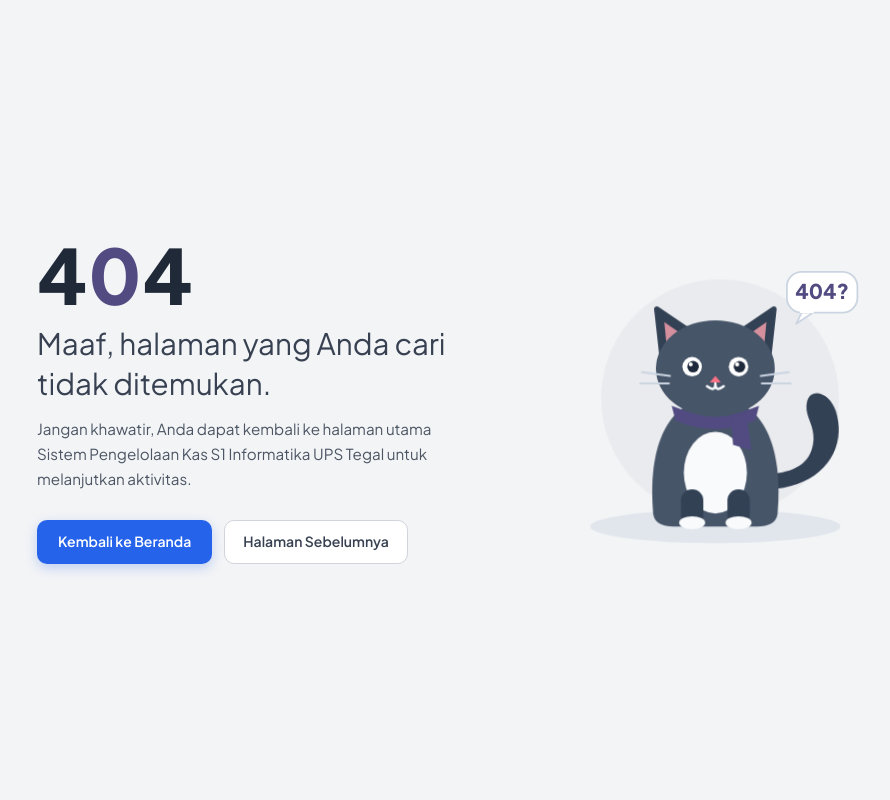
After one commit to tegarsatria632-svg/kas-klas, a Laravel app: template resources/views/errors/404.blade.php in a window 1280 px wide. The commit adds this page. Shown: the whole page, without its empty margins (164-1054 px from the left). Run offline with Laravel 8, Linux system fonts and the light colour scheme; the template is opened without the code that fills it, so the values that code supplies are empty; settings files or empty folders that the repository lacks are supplied.

Commit message:
Add global circular loader animation and animated 404 error page

```diff
--- a/resources/views/auth/login.blade.php
+++ b/resources/views/auth/login.blade.php
@@ -44,6 +44,7 @@
     </style>
 </head>
 <body class="bg-slate-50 min-h-screen flex items-center justify-center p-4 sm:p-6 text-slate-800 antialiased">
+    @include('partials.page-loader')
 
     <!-- Main Container -->
     <main class="w-full max-w-md">
--- /dev/null
+++ b/resources/views/errors/404.blade.php
@@ -0,0 +1,315 @@
+<!DOCTYPE html>
+<html lang="id">
+<head>
+    <meta charset="UTF-8">
+    <meta name="viewport" content="width=device-width, initial-scale=1.0">
+    <title>404 - Halaman Tidak Ditemukan | Sistem Pengelolaan Kas</title>
+    <link rel="stylesheet" href="{{ asset('css/app.css') }}">
+    <link rel="preconnect" href="https://fonts.googleapis.com">
+    <link rel="preconnect" href="https://fonts.gstatic.com" crossorigin>
+    <link href="https://fonts.googleapis.com/css2?family=Plus+Jakarta+Sans:wght@400;500;600;700;800&display=swap" rel="stylesheet">
+    <style>
+        * {
+            box-sizing: border-box;
+        }
+        body {
+            margin: 0;
+            font-family: 'Plus Jakarta Sans', sans-serif;
+            background: #f3f4f6;
+            color: #374151;
+            min-height: 100vh;
+            min-height: 100dvh;
+            display: flex;
+            align-items: center;
+            justify-content: center;
+            padding: 24px 20px;
+            overflow-x: hidden;
+        }
+        .err404-container {
+            width: 100%;
+            max-width: 960px;
+            display: flex;
+            flex-direction: column;
+            align-items: center;
+            justify-content: center;
+            gap: 36px;
+        }
+        @media (min-width: 768px) {
+            .err404-container {
+                flex-direction: row;
+                gap: 48px;
+            }
+        }
+        .err404-copy {
+            max-width: 440px;
+            width: 100%;
+            text-align: center;
+        }
+        @media (min-width: 768px) {
+            .err404-copy {
+                text-align: left;
+            }
+        }
+        .err404-code {
+            font-size: clamp(3.5rem, 8vw, 4.75rem);
+            font-weight: 800;
+            line-height: 1;
+            letter-spacing: -0.04em;
+            color: #1f2937;
+            margin: 0 0 12px;
+            display: inline-flex;
+            align-items: center;
+            gap: 4px;
+        }
+        .err404-code .digit-mid {
+            color: #514b82;
+            display: inline-block;
+            animation: err404-float 3.2s ease-in-out infinite;
+        }
+        .err404-headline {
+            font-size: clamp(1.35rem, 3vw, 1.85rem);
+            font-weight: 300;
+            line-height: 1.35;
+            color: #374151;
+            margin: 0 0 12px;
+        }
+        .err404-desc {
+            font-size: 0.95rem;
+            line-height: 1.65;
+            color: #4b5563;
+            margin: 0 0 28px;
+        }
+        .err404-actions {
+            display: flex;
+            flex-wrap: wrap;
+            gap: 12px;
+            justify-content: center;
+        }
+        @media (min-width: 768px) {
+            .err404-actions {
+                justify-content: flex-start;
+            }
+        }
+        .err404-btn-primary {
+            display: inline-flex;
+            align-items: center;
+            justify-content: center;
+            min-height: 44px;
+            padding: 10px 20px;
+            font-size: 0.875rem;
+            font-weight: 600;
+            color: #ffffff;
+            background: #2563eb;
+            border: 1px solid transparent;
+            border-radius: 10px;
+            text-decoration: none;
+            box-shadow: 0 4px 12px rgba(37, 99, 235, 0.25);
+            transition: background-color 0.15s ease, transform 0.15s ease;
+            cursor: pointer;
+        }
+        .err404-btn-primary:hover {
+            background: #1d4ed8;
+            transform: translateY(-1px);
+        }
+        .err404-btn-primary:active {
+            background: #1e40af;
+            transform: translateY(0);
+        }
+        .err404-btn-secondary {
+            display: inline-flex;
+            align-items: center;
+            justify-content: center;
+            min-height: 44px;
+            padding: 10px 18px;
+            font-size: 0.875rem;
+            font-weight: 600;
+            color: #374151;
+            background: #ffffff;
+            border: 1px solid #d1d5db;
+            border-radius: 10px;
+            text-decoration: none;
+            transition: background-color 0.15s ease, border-color 0.15s ease;
+            cursor: pointer;
+        }
+        .err404-btn-secondary:hover {
+            background: #f9fafb;
+            border-color: #9ca3af;
+        }
+        .err404-btn-primary:focus-visible,
+        .err404-btn-secondary:focus-visible {
+            outline: 3px solid #514b82;
+            outline-offset: 2px;
+        }
+
+        /* Ilustrasi SVG Kucing 404 Beranimasi */
+        .err404-visual {
+            width: 100%;
+            max-width: 390px;
+            display: flex;
+            align-items: center;
+            justify-content: center;
+        }
+        .err404-svg {
+            width: 100%;
+            height: auto;
+            display: block;
+            overflow: visible;
+        }
+        .cat-tail {
+            transform-box: fill-box;
+            transform-origin: left bottom;
+            animation: cat-tail-sway 3.6s ease-in-out infinite;
+        }
+        .cat-ear-left {
+            transform-box: fill-box;
+            transform-origin: center bottom;
+            animation: cat-ear-twitch 5.5s ease-in-out infinite;
+        }
+        .cat-eye-lid {
+            transform-box: fill-box;
+            transform-origin: center top;
+            transform: scaleY(0);
+            animation: cat-blink 4.8s ease-in-out infinite;
+        }
+        .cat-qmark {
+            transform-box: fill-box;
+            transform-origin: center center;
+            animation: err404-float 3.4s ease-in-out infinite;
+        }
+        .cat-shadow {
+            transform-box: fill-box;
+            transform-origin: center center;
+            animation: cat-shadow-pulse 3.4s ease-in-out infinite;
+        }
+
+        @keyframes err404-float {
+            0%, 100% { transform: translateY(0px); }
+            50% { transform: translateY(-7px); }
+        }
+        @keyframes cat-tail-sway {
+            0%, 100% { transform: rotate(0deg); }
+            50% { transform: rotate(9deg); }
+        }
+        @keyframes cat-ear-twitch {
+            0%, 84%, 100% { transform: rotate(0deg); }
+            88% { transform: rotate(-10deg); }
+            92% { transform: rotate(3deg); }
+            96% { transform: rotate(-4deg); }
+        }
+        @keyframes cat-blink {
+            0%, 42%, 48%, 100% { transform: scaleY(0); }
+            45% { transform: scaleY(1); }
+        }
+        @keyframes cat-shadow-pulse {
+            0%, 100% { transform: scaleX(1); opacity: 0.45; }
+            50% { transform: scaleX(0.95); opacity: 0.35; }
+        }
+
+        @media (prefers-reduced-motion: reduce) {
+            .err404-code .digit-mid,
+            .cat-tail,
+            .cat-ear-left,
+            .cat-eye-lid,
+            .cat-qmark,
+            .cat-shadow {
+                animation: none !important;
+            }
+        }
+    </style>
+</head>
+<body>
+    <main class="err404-container">
+        <section class="err404-copy">
+            <h1 class="err404-code" aria-label="Error 404">
+                <span>4</span><span class="digit-mid">0</span><span>4</span>
+            </h1>
+            <p class="err404-headline">Maaf, halaman yang Anda cari tidak ditemukan.</p>
+            <p class="err404-desc">
+                Jangan khawatir, Anda dapat kembali ke halaman utama Sistem Pengelolaan Kas S1 Informatika UPS Tegal untuk melanjutkan aktivitas.
+            </p>
+            <div class="err404-actions">
+                <a href="{{ auth()->check() ? route('dashboard') : route('login') }}" class="err404-btn-primary">
+                    {{ auth()->check() ? 'Kembali ke Dashboard' : 'Kembali ke Beranda' }}
+                </a>
+                <button type="button" onclick="if (window.history.length > 1) { window.history.back(); } else { window.location.href = '{{ auth()->check() ? route('dashboard') : route('login') }}'; }" class="err404-btn-secondary">
+                    Halaman Sebelumnya
+                </button>
+            </div>
+        </section>
+
+        <div class="err404-visual" aria-hidden="true">
+            <svg class="err404-svg" viewBox="0 0 420 360" width="420" height="360" xmlns="http://www.w3.org/2000/svg">
+                {{-- Latar belakang lembut --}}
+                <ellipse class="cat-shadow" cx="205" cy="316" rx="135" ry="18" fill="#cbd5e1" />
+                <circle cx="210" cy="178" r="128" fill="#e5e7eb" opacity="0.7" />
+
+                {{-- Awan tanda tanya 404 mengambang --}}
+                <g class="cat-qmark">
+                    <rect x="282" y="42" width="76" height="44" rx="16" fill="#ffffff" stroke="#cbd5e1" stroke-width="2" />
+                    <path d="M298 86 L292 98 L310 86 Z" fill="#ffffff" stroke="#cbd5e1" stroke-width="2" stroke-linejoin="round" />
+                    <path d="M296 85 L311 85" stroke="#ffffff" stroke-width="3" />
+                    <text x="320" y="71" text-anchor="middle" font-family="Plus Jakarta Sans, sans-serif" font-size="22" font-weight="800" fill="#514b82">404?</text>
+                </g>
+
+                {{-- Ekor kucing bergoyang lembut --}}
+                <g class="cat-tail">
+                    <path d="M262 276 C318 272 346 232 332 190 C324 168 302 164 300 182 C298 198 312 206 308 228 C304 250 284 258 258 260 Z" fill="#334155" />
+                </g>
+
+                {{-- Tubuh kucing duduk --}}
+                <path d="M138 302 C132 232 152 178 205 178 C258 178 278 232 272 302 C271 312 262 316 250 316 L160 316 C148 316 139 312 138 302 Z" fill="#475569" />
+                {{-- Dada putih lembut --}}
+                <ellipse cx="205" cy="258" rx="34" ry="44" fill="#f8fafc" />
+
+                {{-- Kaki depan --}}
+                <rect x="168" y="276" width="24" height="40" rx="12" fill="#334155" />
+                <rect x="218" y="276" width="24" height="40" rx="12" fill="#334155" />
+                <ellipse cx="180" cy="312" rx="14" ry="7" fill="#f8fafc" />
+                <ellipse cx="230" cy="312" rx="14" ry="7" fill="#f8fafc" />
+
+                {{-- Syal aksen ungu-indigo (serasi dengan loader #514b82) --}}
+                <path d="M158 186 Q205 206 252 186 L248 202 Q205 220 162 202 Z" fill="#514b82" />
+                <path d="M222 198 L238 194 L244 234 L224 228 Z" fill="#514b82" />
+
+                {{-- Telinga --}}
+                <g class="cat-ear-left">
+                    <path d="M148 136 L142 82 L186 112 Z" fill="#334155" stroke="#334155" stroke-width="6" stroke-linejoin="round" />
+                    <path d="M153 127 L150 96 L176 114 Z" fill="#fda4af" opacity="0.8" />
+                </g>
+                <g>
+                    <path d="M262 136 L268 82 L224 112 Z" fill="#334155" stroke="#334155" stroke-width="6" stroke-linejoin="round" />
+                    <path d="M257 127 L260 96 L234 114 Z" fill="#fda4af" opacity="0.8" />
+                </g>
+
+                {{-- Kepala kucing --}}
+                <ellipse cx="205" cy="146" rx="64" ry="52" fill="#475569" />
+
+                {{-- Mata kucing berkedip realistis --}}
+                <g>
+                    <circle cx="180" cy="144" r="10.5" fill="#ffffff" />
+                    <circle cx="181" cy="144" r="6.2" fill="#1e293b" />
+                    <circle cx="178.5" cy="141.5" r="2.2" fill="#ffffff" />
+                    <rect class="cat-eye-lid" x="168" y="132" width="24" height="24" rx="4" fill="#475569" />
+                </g>
+                <g>
+                    <circle cx="230" cy="144" r="10.5" fill="#ffffff" />
+                    <circle cx="231" cy="144" r="6.2" fill="#1e293b" />
+                    <circle cx="228.5" cy="141.5" r="2.2" fill="#ffffff" />
+                    <rect class="cat-eye-lid" x="218" y="132" width="24" height="24" rx="4" fill="#475569" />
+                </g>
+
+                {{-- Hidung, mulut, dan kumis --}}
+                <polygon points="205,154 199,161 211,161" fill="#fb7185" />
+                <path d="M196 165 Q205 172 205 162 Q205 172 214 165" fill="none" stroke="#f8fafc" stroke-width="2.6" stroke-linecap="round" stroke-linejoin="round" />
+
+                <g stroke="#cbd5e1" stroke-width="2.2" stroke-linecap="round">
+                    <line x1="126" y1="150" x2="156" y2="154" />
+                    <line x1="124" y1="162" x2="155" y2="162" />
+                    <line x1="254" y1="154" x2="284" y2="150" />
+                    <line x1="255" y1="162" x2="286" y2="162" />
+                </g>
+            </svg>
+        </div>
+    </main>
+</body>
+</html>
--- a/resources/views/layouts/app.blade.php
+++ b/resources/views/layouts/app.blade.php
@@ -74,6 +74,7 @@
     </style>
 </head>
 <body class="bg-slate-50 text-slate-900 min-h-screen md:h-screen md:overflow-hidden flex antialiased">
+    @include('partials.page-loader')
 
     <!-- Mobile Backdrop Overlay -->
     <div id="sidebar-backdrop" class="fixed inset-0 bg-slate-900/50 z-30 hidden md:hidden" onclick="toggleSidebar()"></div>
```
Also changed, not shown: resources/views/partials/page-loader.blade.php (added, +135 -0 lines).
